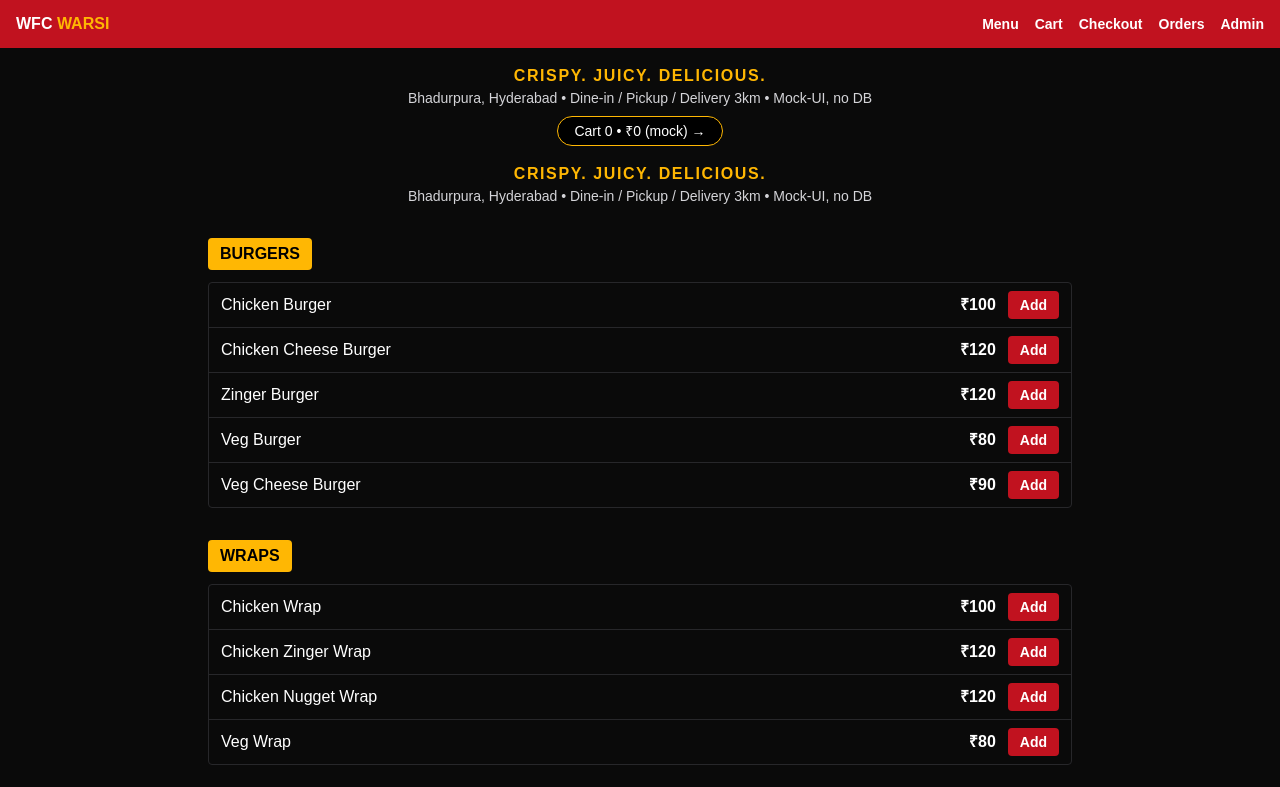
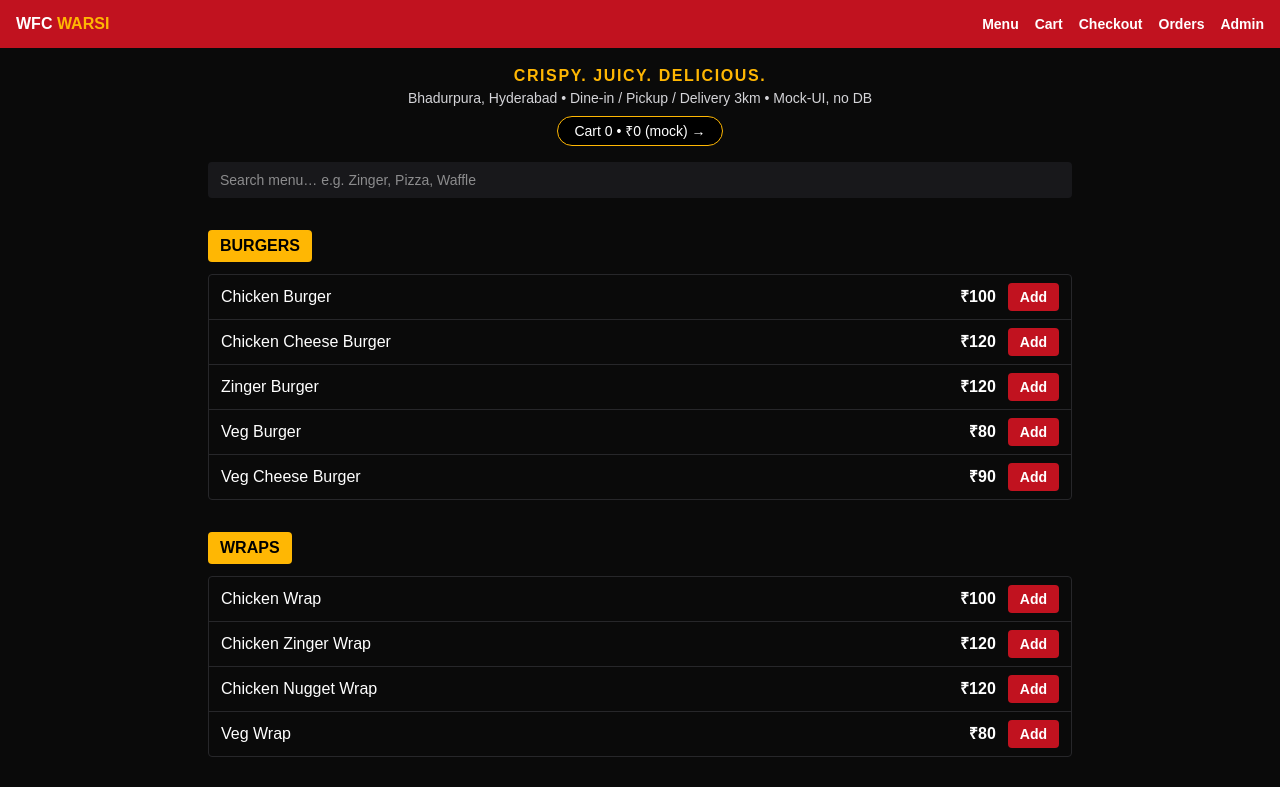
Before and after one commit to nexagen25-collab/wfc, a Next.js app in the folder frontend/: page / in a window 1280 px wide. Shown: the top 787 px of the page. Built offline with nearby package versions, Linux system fonts and the light colour scheme.

Commit message:
feat: mock menu search + fix duplicate hero

```diff
--- a/frontend/app/page.tsx
+++ b/frontend/app/page.tsx
@@ -9,13 +9,16 @@ const nameOf = (id: string) => MENU.flatMap((c) => c.items).find((i) => i.id ===
 
 export default function Home() {
   const [cart, setCart] = useState<Cart>({});
+  const [q, setQ] = useState("");
   useEffect(() => {
     try { setCart(JSON.parse(localStorage.getItem("wfc-cart") ?? "{}")); } catch { /* mock only */ }
   }, []);
   useEffect(() => { localStorage.setItem("wfc-cart", JSON.stringify(cart)); }, [cart]);
   const add = (id: string) => setCart((c) => ({ ...c, [id]: (c[id] ?? 0) + 1 }));
-  const total = Object.entries(cart).reduce((s, [id, q]) => s + priceOf(id) * q, 0);
-  const count = Object.values(cart).reduce((s, q) => s + q, 0);
+  const total = Object.entries(cart).reduce((s, [id, q2]) => s + priceOf(id) * q2, 0);
+  const count = Object.values(cart).reduce((s, v) => s + v, 0);
+  const query = q.trim().toLowerCase();
+  const shown = query ? MENU.map((c) => ({ ...c, items: c.items.filter((i) => i.name.toLowerCase().includes(query)) })).filter((c) => c.items.length > 0) : MENU;
 
   return (
     <div className="min-h-screen bg-[#0a0a0a] text-white">
@@ -23,9 +26,9 @@ export default function Home() {
         <p className="mt-4 text-center text-[#ffb703] font-bold tracking-widest">CRISPY. JUICY. DELICIOUS.</p>
         <p className="text-center text-sm text-zinc-300">Bhadurpura, Hyderabad • Dine-in / Pickup / Delivery 3km • Mock-UI, no DB</p>
         <p className="mt-2 text-center"><Link href="/cart" className="inline-block rounded-full bg-black border border-[#ffb703] px-4 py-1 text-sm">Cart {count} • ₹{total} (mock) →</Link></p>
-        <p className="mt-4 text-center text-[#ffb703] font-bold tracking-widest">CRISPY. JUICY. DELICIOUS.</p>
-        <p className="text-center text-sm text-zinc-300">Bhadurpura, Hyderabad • Dine-in / Pickup / Delivery 3km • Mock-UI, no DB</p>
-        {MENU.map((cat) => (
+        <input value={q} onChange={(e) => setQ(e.target.value)} placeholder="Search menu… e.g. Zinger, Pizza, Waffle" className="mt-4 w-full rounded bg-zinc-900 px-3 py-2 text-sm" />
+        {query && shown.length === 0 && <p className="mt-4 text-sm">No matches for “{q}” (mock).</p>}
+        {shown.map((cat) => (
           <section key={cat.slug} className="mt-8">
             <h2 className="inline-block rounded bg-[#ffb703] px-3 py-1 font-extrabold text-black uppercase">{cat.name}</h2>
             <ul className="mt-3 divide-y divide-zinc-800 rounded border border-zinc-800">
```
